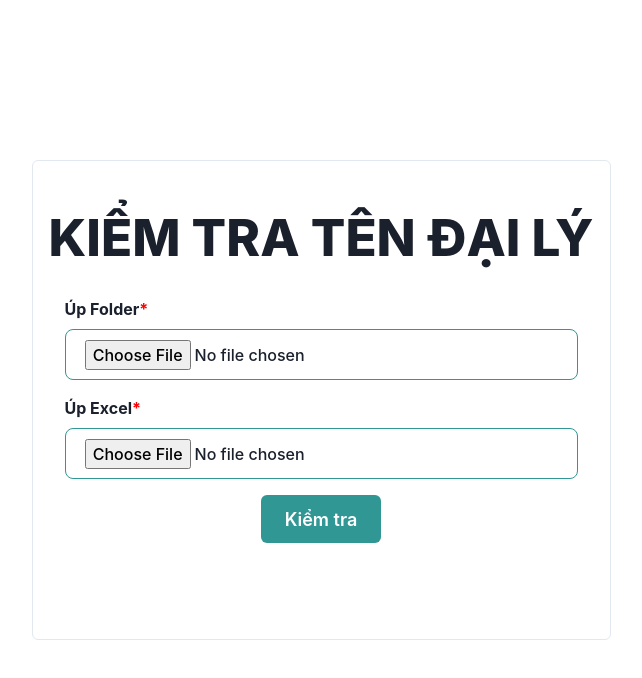
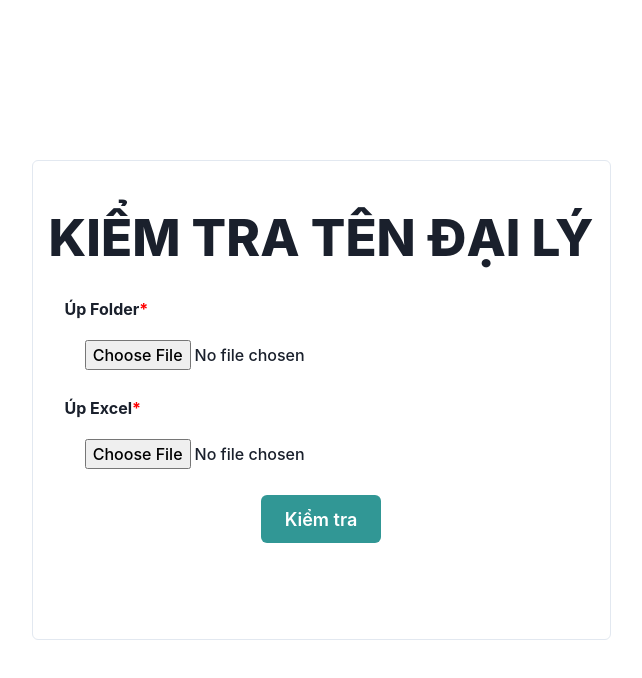
Before and after one commit to qthwng01/Tool_PPT, a React (Vite) app: page /test in a window 1280 px wide. Shown: the top 678 px of the page, without its empty margins (319-961 px from the left). Built offline with nearby package versions, Linux system fonts and the light colour scheme.

Commit message:
add corgi

```diff
--- a/src/Tools.jsx
+++ b/src/Tools.jsx
@@ -7,6 +7,7 @@ import * as XLSX from "xlsx";
 import { Input, Text, Button } from "@chakra-ui/react";
 import { Link } from "react-router-dom";
 import JSConfetti from "js-confetti";
+import videoSrc from "/corgi.mp4";
 
 const Tool = () => {
   const [folders, setFolders] = useState([]);
@@ -254,6 +255,18 @@ const Tool = () => {
       <h1>
         <span>FB88</span> Nhà Cái Đến Từ Việt Nam
       </h1>
+      <div className="corgi">
+        <video
+          className="pointer-events-none"
+          playsInline
+          preload="none"
+          muted
+          autoPlay
+          loop
+        >
+          <source src={videoSrc} type="video/mp4" />
+        </video>
+      </div>
       <div className="info" style={{ height: "auto" }}>
         <Text className="info__text" mb="8px">
           Tên vùng
--- a/src/index.css
+++ b/src/index.css
@@ -68,6 +68,15 @@ h1 {
   margin-bottom: 1rem;
 }
 
+.tools .corgi {
+  width: 100%;
+  height: 5px;
+}
+
+.tools .corgi video {
+  border-radius: 20px;
+}
+
 .tools h1 {
   margin-bottom: 2rem;
   font-weight: 800;
@@ -98,6 +107,7 @@ h1 {
   margin-bottom: 4px;
   font-size: 14px;
   font-weight: bold;
+  background: transparent;
 }
 
 #excelUpload,
@@ -105,19 +115,19 @@ h1 {
   width: 100%;
   margin-bottom: 1rem;
   border-radius: 8px;
-  border: 1px solid #319795;
+  border: 1px solid white;
   padding: 0.6em 1.2em;
   font-size: 1em;
   font-weight: 500;
   font-family: inherit;
-  background-color: #ffffff;
+  background-color: transparent;
   cursor: pointer;
   transition: border-color 0.25s;
 }
 
 #excelUpload,
 #folderUpload:hover {
-  border-color: #319795;
+  //border-color: #319795;
 }
 
 #excelUpload:focus,
```
Also changed, not shown: 1 other file (tests, documents, lock files or other folders).
